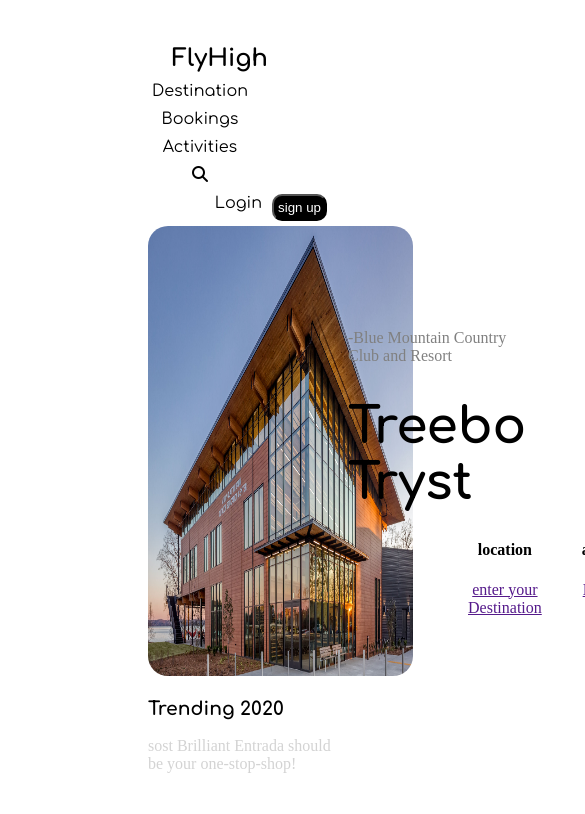
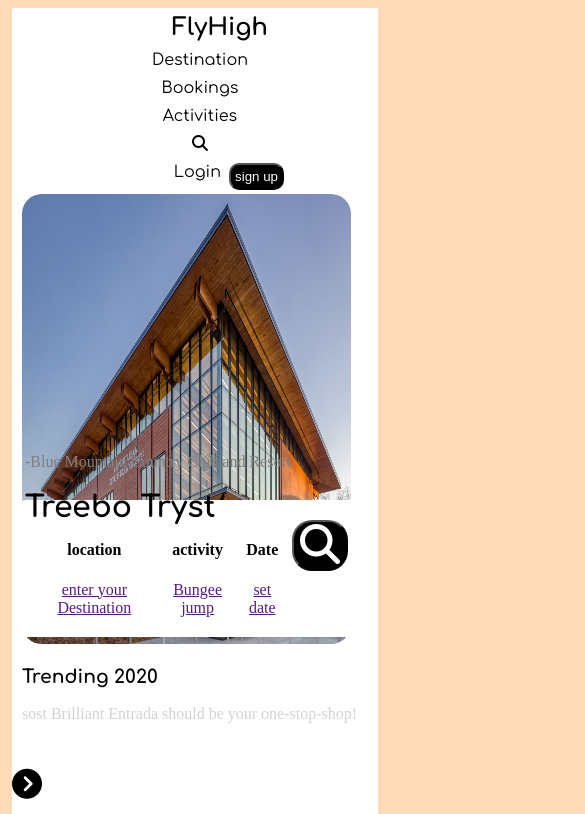
Before and after one commit to A-Alagarsamy/treebo-tryst, a plain HTML site: page index.html in a window 390 px wide. Shown: the top 814 px of the page, 585 px wide, since content can reach past the window. Drawn offline with Linux system fonts and the light colour scheme.

Commit message:
Add files via upload

```diff
--- a/style.css
+++ b/style.css
@@ -99,24 +99,20 @@
     font-weight: 200px;
 
 }
-
-@media screen and (max-width:800px)
+@media screen and (max-width:600px) {
+    body
     {
-    body{
-        background-color: white;
+          background-color: #ffdab9;
     }
     ul
 {
     margin: 0;
     padding: 0;
-        width: 100%;
-        list-style-type:none;
+
+    list-style-type: none;
 
     overflow: hidden;
     text-decoration: none;
-        margin-top: 0px;
-        margin-left: 00px;
-
 }
 li
 {
@@ -126,10 +122,10 @@
 li a
 {
     display: block;
-        margin-top: 0px;
+    margin-top: 2px;
     text-decoration: none;
     text-align: center;
-        padding: 5px 5px;
+    padding: 4px 4px;
     color: black;
     font-family: "Comfortaa", sans-serif;
 
@@ -140,7 +136,67 @@
 }
 .navend
 {
-        margin-right: 10px;
+    margin-right: 90px;
+
+}
+.container
+{
+    background-color: white;
+    margin: 4px;
+}
+.navfoot
+{
+
+    margin-left: 10px;
+    position: relative;
+
+    width: 100%;
+}
+.footer
+{
+    display: flex;
+    flex-direction: column;
+    flex-basis:3%;
+    gap: 5px 5px;
+    margin-left: 40px;
+    justify-content: space-between;
+
+
+
+}
+h3{
+    font-family: "Comfortaa", sans-serif;
+    font-weight: 900px;
+    margin-left: 10px;
+}
+p{
+    color: lightgray;
+    margin-left: 10px;
+}
+.search
+{
+    display: flex;
+    position: absolute;
+    top: 500px;
+    margin-left: 4px;
+    background-color: white;
+    gap: 10px 10px;
+    text-align: center;
+    width: 80%;
+    padding: 20px;
+    border-radius: 10px;
+
+}
+.blue
+{
+    position: absolute;
+    bottom: 300px;
+    margin-left: 13px;
+}
+h1{
+    font-family: "Comfortaa", sans-serif;
+    font-size: 30px;
+    font-weight: 100px;
 
 }
 
```
Lines whose indentation alone changed are shown as unchanged.
